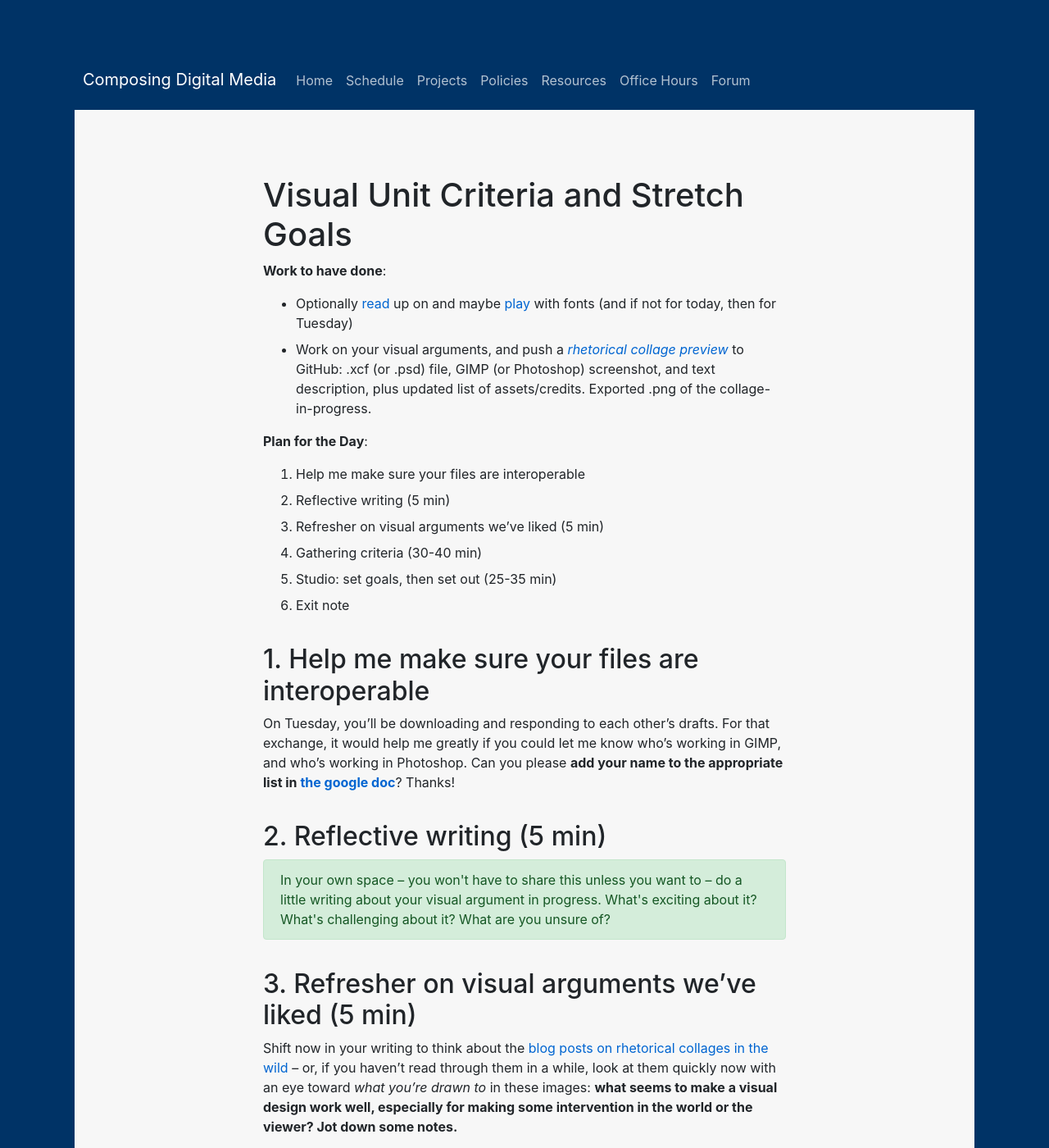
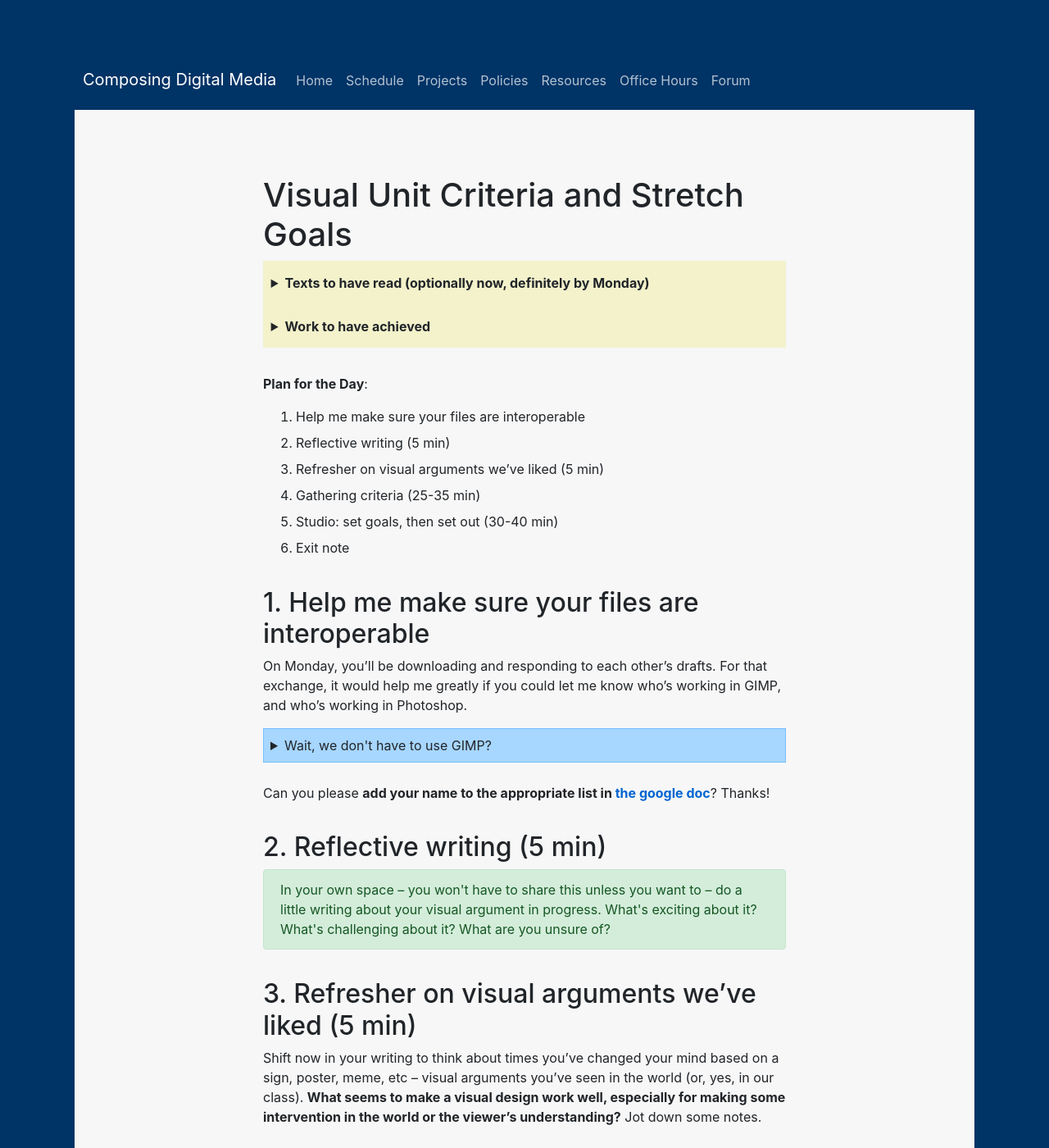
Before and after one commit to benmiller314/cdm2025spring, a Jekyll site: the page built from old-plans/lesson-12.md, in a window 1280 px wide and 1400 px high. Shown: the whole window at 82% size. Built offline with Jekyll 4.4.1, drawn with Linux system fonts in a browser that asks for light colours; our own code applies the rules of GitHub Pages for plain Markdown files; some of the changed text lies outside the part shown.

Commit message:
lesson 12 ready for 2025spring

```diff
--- a/old-plans/lesson-12.md
+++ b/old-plans/lesson-12.md
@@ -1,22 +1,46 @@
 
 # Visual Unit Criteria and Stretch Goals
 
-**Work to have done**:
-
-* Optionally [read]({{site.canvas_url}}/assignments/1092062) up on and maybe [play](http://www.typeconnection.com) with fonts (and if not for today, then for Tuesday)
-* Work on your visual arguments, and push a _[rhetorical collage preview](https://github.com/benmiller314/visual-argument-cdm{{site.course.slugterm}}#deadlines-and-products)_ to GitHub: .xcf (or .psd) file, GIMP (or Photoshop) screenshot, and text description, plus updated list of assets/credits. Exported .png of the collage-in-progress.
+<section class="prereqs">
+    <details><summary><strong>Texts to have read (optionally now, definitely by Monday)</strong></summary>
+        <ul>
+            <li>A post about <a href="https://venngage.com/blog/how-to-choose-fonts/">choosing fonts</a></li>
+            <li>Resources from the [../resources page]</li>
+        </ul>
+    </details>
+    <details><summary><strong>Work to have achieved</strong></summary>
+        <ul>
+            <li>Work on your visual arguments, and push a <a href="https://github.com/benmiller314/visual-argument-{{site.course.slugterm}}#deadlines-and-products">preview</a> to GitHub: <ul>
+                <li>layered project file (.xcf or .psd);</li>
+                <li>flat export of work-in-progress (.png or .jpg);</li>
+                <li>at least one screenshot of the workspace</li>
+                <li>updated README introducing the project</li>
+                <li>updated list of assets and permissions (TASL)</li>
+                </ul>
+            </li>
+        </ul>
+    </details>
+</section>
 
 **Plan for the Day**:
 1. Help me make sure your files are interoperable
 2. Reflective writing (5 min)
 3. Refresher on visual arguments we've liked (5 min)
-4. Gathering criteria (30-40 min)
-5. Studio: set goals, then set out (25-35 min)
+4. Gathering criteria (25-35 min)
+5. Studio: set goals, then set out (30-40 min)
 6. Exit note
 
 ## 1. Help me make sure your files are interoperable
 
-On Tuesday, you'll be downloading and responding to each other's drafts. For that exchange, it would help me greatly if you could let me know who's working in GIMP, and who's working in Photoshop. Can you please **add your name to the appropriate list in [the google doc](http://bit.ly/cdm{{site.course.slugterm}}-notes)**? Thanks!
+On Monday, you'll be downloading and responding to each other's drafts. For that exchange, it would help me greatly if you could let me know who's working in GIMP, and who's working in Photoshop.
+
+<details><summary>Wait, we don't have to use GIMP?</summary>
+
+GIMP is the default, and it will continue to be free – including if GIMP 3.0 comes out, which it should any month now! (We do now have a Release Candidate for beta testing, if you want to live on the bleeding edge.) But until it does, there are still some things Photoshop does better, including non-destructive editing, object detection, and generative fill. So you have the option to switch over to Photoshop if your use-cases call for it.
+
+</details>
+
+Can you please **add your name to the appropriate list in [the google doc](http://bit.ly/cdm{{site.course.slugterm}}-notes)**? Thanks!
 
 ## 2. Reflective writing (5 min)
 <div class="alert alert-success">
@@ -24,38 +48,37 @@ In your own space – you won't have to share this unless you want to – do a
 </div>
 
 ## 3. Refresher on visual arguments we've liked (5 min)
-Shift now in your writing to think about the [blog posts on rhetorical collages in the wild]({{site.github.issues_url}}/7) – or, if you haven't read through them in a while, look at them quickly now with an eye toward _what you're drawn to_ in these images: **what seems to make a visual design work well, especially for making some intervention in the world or the viewer? Jot down some notes.**
+Shift now in your writing to think about times you've changed your mind based on a sign, poster, meme, etc – visual arguments you've seen in the world (or, yes, in our class). **What seems to make a visual design work well, especially for making some intervention in the world or the viewer's understanding?** Jot down some notes.
 
-## 4. Gathering criteria (45 min)
+## 4. Gathering criteria (25-35 min)
 Primed now by that writing and thinking, I'm going to ask you to get in groups and brainstorm in pursuit of baseline and aspirational criteria for this unit.
 
 ### 4a. Preamble (5 min)
 There are several reasons I like this collaborative process:
 
-* It helps keep my own expectations in the realm of what's possible, especially but not only in world altered by COVID, and so sets you up for success.
+* It helps keep my own expectations in the realm of what's possible, and so sets you up for success.
 * It asks you to *talk to each other about what you value*. Sometimes you only figure out what you value by talking to other people about it – whether because someone puts words to something previously inchoate, or because you realize you disagree, or because you realize you're not alone.
 * It gives you practice in *making explicit otherwise implicit criteria*. This isn't the last time you'll be asked to compose in a new genre, and only rarely will someone tell you how it's supposed to work.
 
-So I do hope you'll talk within your groups about what's doable, what's worth doing, and what's worth trying even if it doesn't get done.
+<div class="alert alert-success">
+<p>So I do hope you'll <strong>talk</strong> within your groups – about what's doable, what's worth doing, what's worth trying even if it doesn't get "done."</p>
 
-Given the goals of the unit, what should we set as our minimum criteria for full credit? What are some ways we might push beyond that minimum – not just in terms of quantity, but in terms of quality?
+<p>Given the goals of the unit, what should we set as our minimum criteria for full credit? What are some ways we might push beyond that minimum – not just in terms of quantity, but in terms of quality?</p>
+</div>
 
 ### 4b. Review, comment, and suggest (10 min)
-Like last time, I've posted criteria from previous semesters in our [shared google doc](http://bit.ly/cdm{{site.course.slugterm}}-notes#heading=h.8l9rdeqawbpw) as a starting point.
+Like last time, I've posted criteria from previous semesters in our [shared google doc](http://bit.ly/cdm{{site.course.slugterm}}-notes) as a starting point.
 
-<div class="alert alert-success">
-Working in groups, take 10 minutes to talk amongst yourselves about what's working, what's missing, and what you'd like to move or modify.
-
-As you reach consensus, <strong>add comments</strong> or <strong>use the "suggestions" feature</strong> (click the pencil icon in the top right) to propose modifications or additions. Or ask questions, if you have them!
-</div>
-
-EXT: If you finish early, move on to the next section.
+* Working in groups, take 10 minutes to talk amongst yourselves about what's working, what's missing, and what you'd like to move or modify.
+* As you reach consensus, <strong>add comments</strong> or <strong>use the "suggestions" feature</strong> (click the pencil icon in the top right) to propose modifications or additions. Or ask questions, if you have them!
+* EXT: If you finish early, move on to the next section.
 
 
 ### 4c. Respond to each other (10-15 min)
-Read through the other groups' notes, adding *collegial* replies to their comments in the margins to **upvote**, **ask questions**, or **propose modifications**.
+* Read through the other groups' notes, adding *collegial* replies to their comments in the margins to **upvote**, **ask questions**, or **propose modifications**.
+* Make sure to loop back to your own comments to see if you've picked up anything to respond to.
+* EXT: If you finish early, move on to the next section.
 
-Make sure to loop back to your own comments to see if you've picked up anything to respond to.
 
 <div class="alert alert-warning">
 ALT: If you're reading this asynchronously because you had to miss class, please also leave comments, especially with questions or suggestions. You will be held to these criteria, too, so make your voice heard!
@@ -63,9 +86,8 @@ ALT: If you're reading this asynchronously because you had to miss class, please
 We won't finalize them until after workshop later in the week.
 </div>
 
-EXT: If you finish early, move on to the next section.
 
-## 5. Studio While I Synthesize (25 min)
+## 5. Studio While I Synthesize (30-40 min)
 
 I'll work solo to write up a clean list that reflects your consensus in the comments, while you all work solo (with groupmates on-hand for questions or other feedback) on your projects and any needed tutorials.
 
@@ -88,20 +110,21 @@ Before you leave, please go back into the google doc and reply to your stated in
 * **Work** to bring in a _full draft_: a solid attempt at a complete visual argument, ideally meeting baseline criteria. Rough edges are still welcome.
   - Remember that you don't need to change the project filename from draft to draft: Why duplicate or triplicate your file storage needs? If it's the same basic project, just further along, you can and keep track of which draft is which by describing what's new in your commit messages.
 * **Continue** taking periodic screenshots and posting meaningful commit messages in Git
-* By Tuesday morning, **push** the draft, with the same four parts as the preview *plus* an updated file crediting your sources and permissions/license to use them
+* Aiming for Sunday night at 10pm, **push** the draft, with the same four parts as the preview:
   - NB: Your filenames should have an extension at the end, like .md (for Markdown files) or .txt (for plaintext files). These extensions tell the computer how to render the file. Without that info, GitHub will default to treating things as text, but your workshop partner's computer may just get confused and not display it at all.
   - Whether Box or GitHub, double-check that you can open your main project file: try downloading it into a different location. If it doesn't open with all the layers you'd want, try saving the project again. (You may have exported the first time: a good idea, but not really sufficient.)
 
 
 <div class="alert alert-info">
-  <p>NB: If you're getting an error that your *.xcf (GIMP) or *.psd file (Photoshop) is too large, you can teach git to use the lfs server for that file (or for all files of that type). </p>
+    NB: If you're getting an error that your *.xcf (GIMP) or *.psd file (Photoshop) is too large, you can teach git to use the lfs server for that file (or for all files of that type).
+</div>
 
-  <p>All you have to do is edit the file called <strong>.gitattributes</strong> (note the period as the start of the filename) according to the instructions inside it: copy the line that begins with ".lfs-init" and, in your new copy, replace ".lfs-init" with the name of your large file. </p>
+<p>All you'd have to do is edit the file called <strong>.gitattributes</strong> (note the period as the start of the filename) according to the instructions inside it: copy the line that begins with ".lfs-init" and, in your new copy, replace ".lfs-init" with the name of your large file. </p>
 
-  <p>Note that you may want to use VS Code or the github.com interface to make the edit, because files starting with periods tend to be hidden. If you can't see the file there, either, you can <a href="https://github.com/benmiller314/visual-argument-{{site.course.slugterm}}/blob/master/.gitattributes">copy mine</a>. </p>
+<p>Note that you may want to use VS Code / Pulsar or the github.com interface to make this edit, because files starting with periods tend to be hidden by both Mac and Windows devices. If you can't find the file there, either, you can <a href="https://github.com/benmiller314/visual-argument-{{site.course.slugterm}}/blob/master/.gitattributes">copy mine</a>. </p>
 
-  <p>And if you've already done all that and it's still not working, add me as a collaborator to your repository, and I'll run the command that makes it re-scan for LFS objects.</p>
-</div>
+<p>And if you've already done all that and it's still not working, add me as a collaborator to your repository, and I'll run the command that makes it re-scan for LFS objects.</p>
+
 
 
 <!--
```
